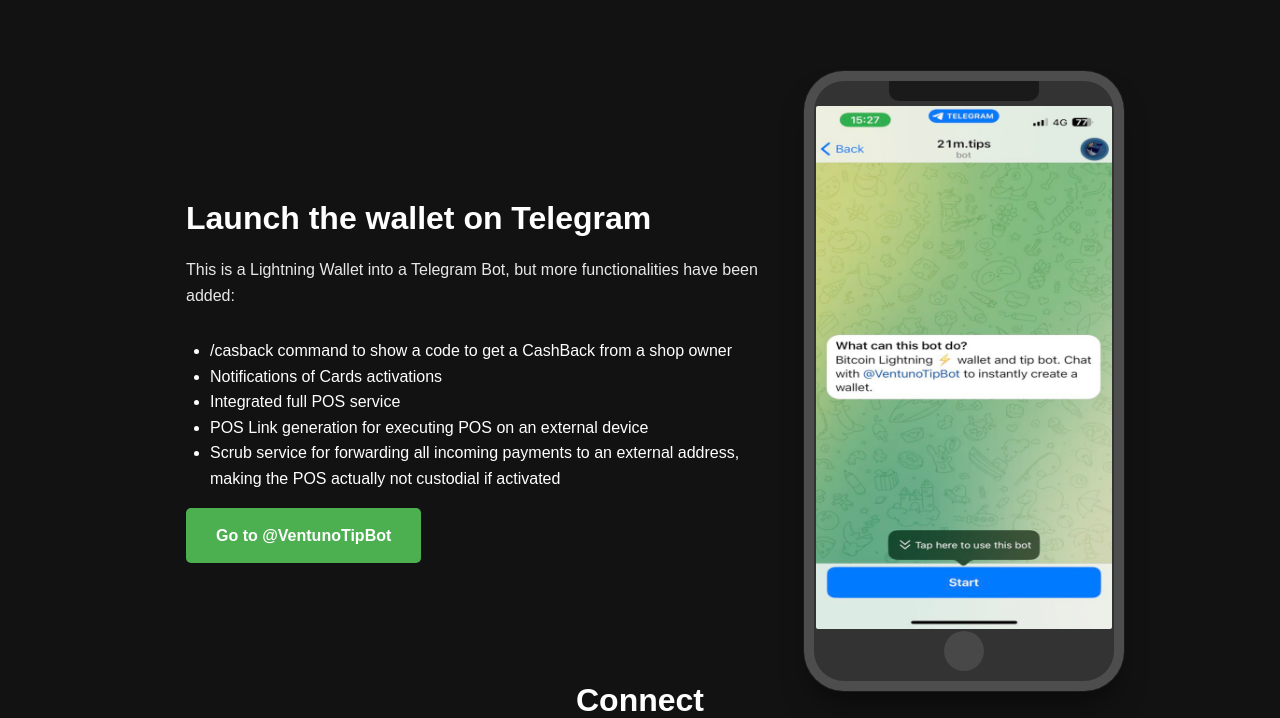
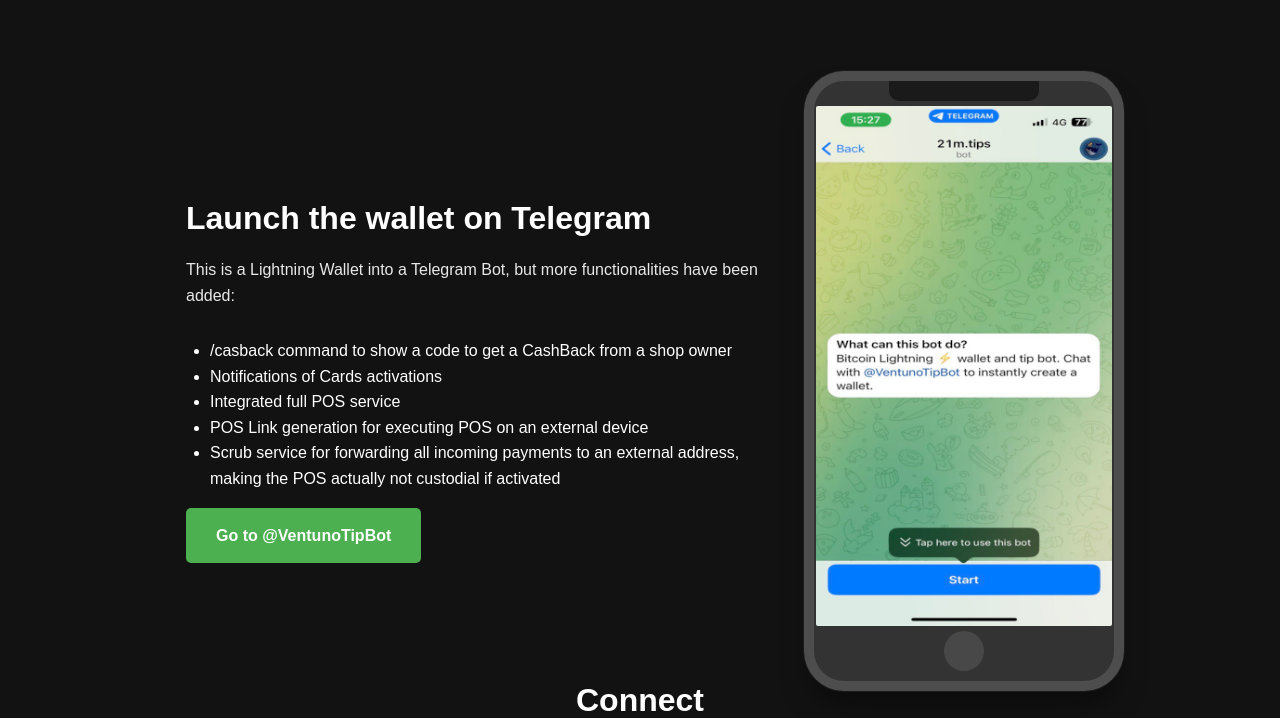
Before and after one commit to whiterabbit21m-test/whiterabbit21m-test.github.io, a Jekyll site: the page built from index.md, in a window 1280 px wide and 1400 px high, scrolled down 333 px. Shown: the part 150-868 px from the top of the window. Built offline with Jekyll 4.4.1, drawn with Linux system fonts in a browser that asks for light colours.

Commit message:
Update _home.scss

```diff
--- a/_sass/_home.scss
+++ b/_sass/_home.scss
@@ -120,7 +120,7 @@
             top: 25px; // Ridotto da 20px a 5%
             left: 2px; // Modificato da 10px a 5%
             right: 2px; // Modificato da 10px a 5%
-            bottom: 52px; // Modificato da 60px a 5%
+            bottom: 55px; // Modificato da 60px a 5%
             background-size: cover; // Cambiato da 'cover' a 'contain'
             background-repeat: no-repeat;
             background-position: center;
```
